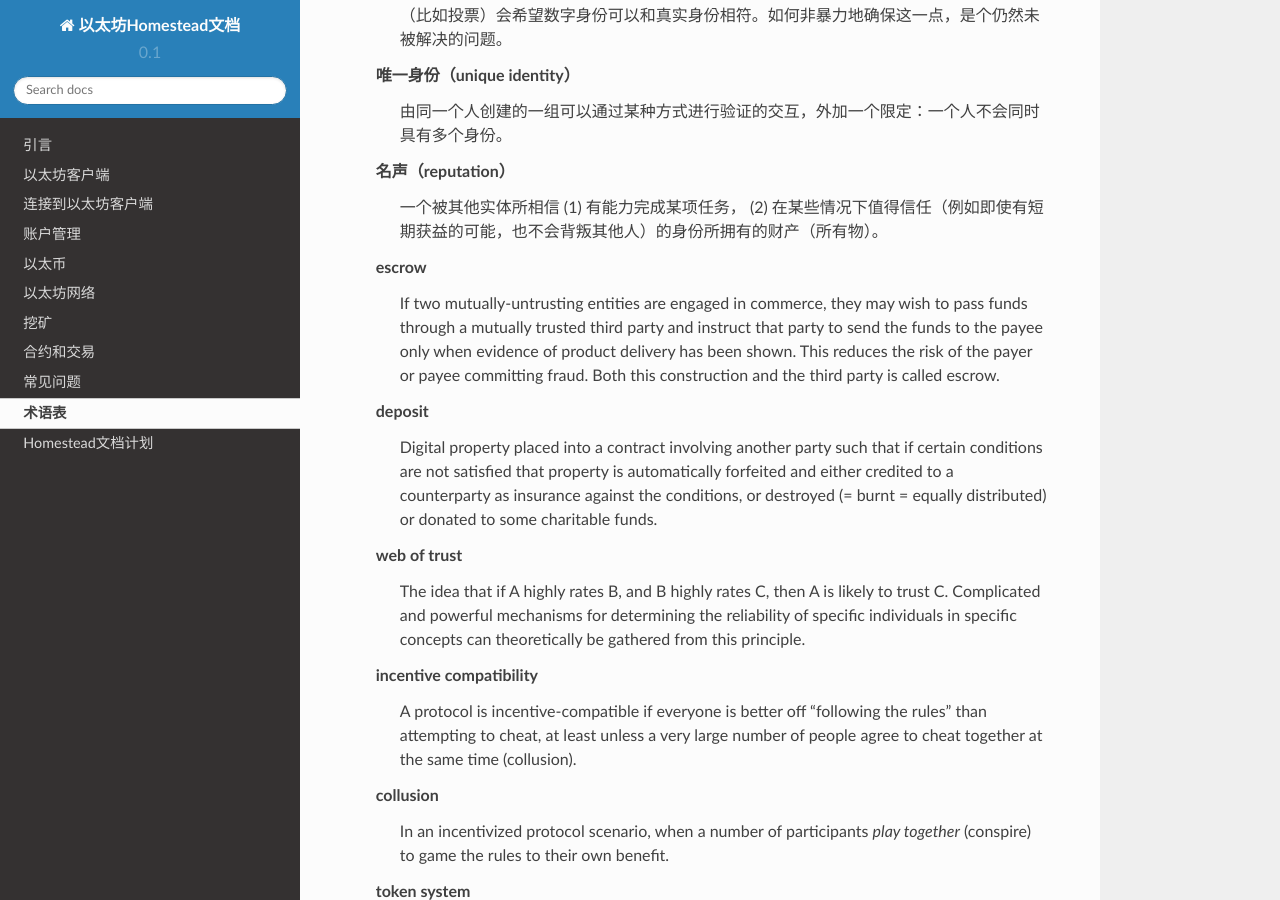
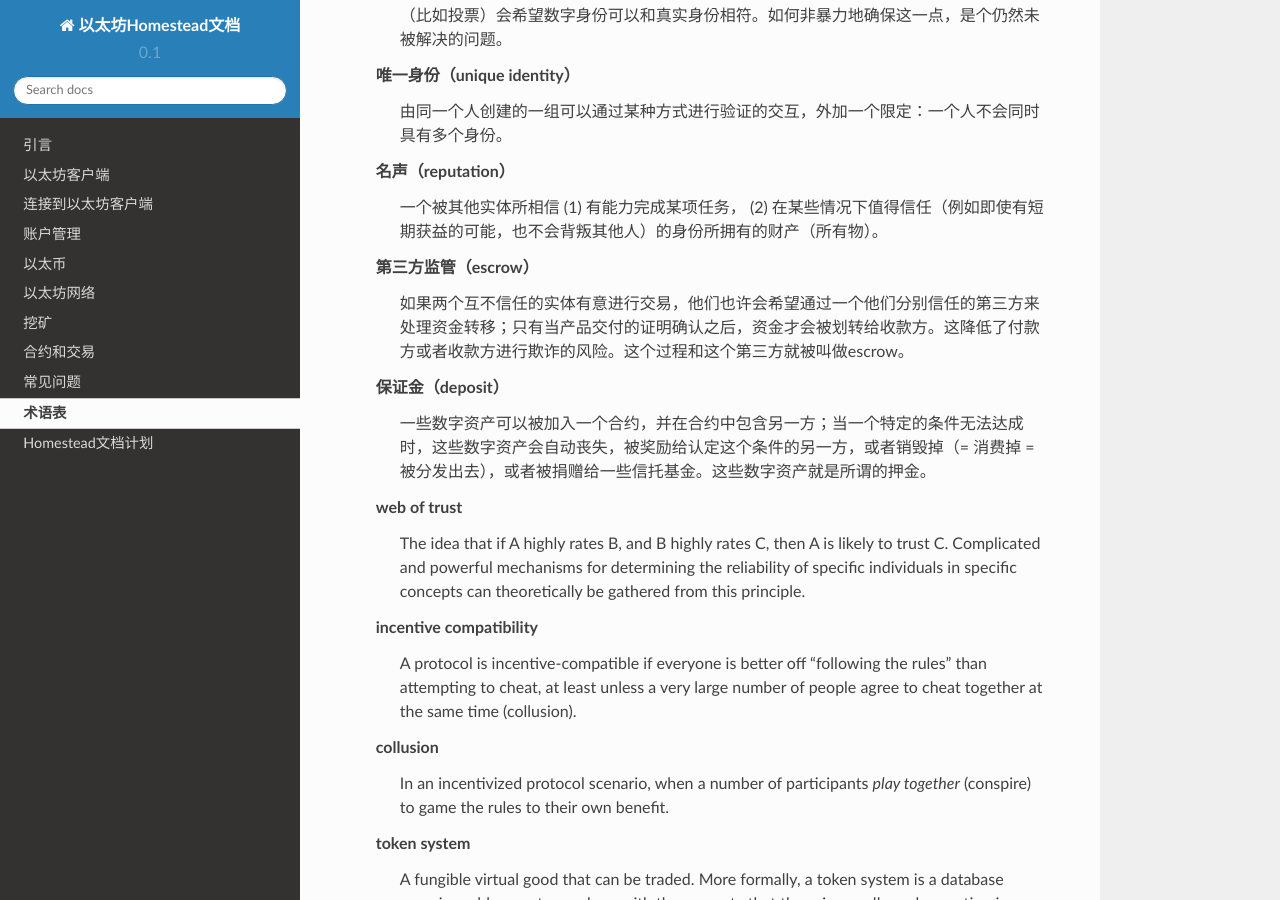
Before and after one commit to riversyang/homestead-guide-cn, a Sphinx documentation site: the page built from source/glossary.rst, in a window 1280 px wide and 900 px high, scrolled down 644 px. Built offline with Sphinx 7.4.7 and the Read the Docs theme 2.0.0, drawn with Linux system fonts in a browser that asks for light colours.

Commit message:
Update translation.

```diff
--- a/source/glossary.rst
+++ b/source/glossary.rst
@@ -30,20 +30,11 @@
    名声（reputation）
       一个被其他实体所相信 (1) 有能力完成某项任务， (2) 在某些情况下值得信任（例如即使有短期获益的可能，也不会背叛其他人）的身份所拥有的财产（所有物）。
 
-   escrow
-      If two mutually-untrusting entities are engaged in commerce, they
-      may wish to pass funds through a mutually trusted third party and
-      instruct that party to send the funds to the payee only when
-      evidence of product delivery has been shown. This reduces the risk
-      of the payer or payee committing fraud. Both this construction and
-      the third party is called escrow.
+   第三方监管（escrow）
+      如果两个互不信任的实体有意进行交易，他们也许会希望通过一个他们分别信任的第三方来处理资金转移；只有当产品交付的证明确认之后，资金才会被划转给收款方。这降低了付款方或者收款方进行欺诈的风险。这个过程和这个第三方就被叫做escrow。
 
-   deposit
-      Digital property placed into a contract involving another party
-      such that if certain conditions are not satisfied that property is
-      automatically forfeited and either credited to a counterparty as
-      insurance against the conditions, or destroyed (= burnt = equally
-      distributed) or donated to some charitable funds.
+   保证金（deposit）
+      一些数字资产可以被加入一个合约，并在合约中包含另一方；当一个特定的条件无法达成时，这些数字资产会自动丧失，被奖励给认定这个条件的另一方，或者销毁掉（= 消费掉 = 被分发出去），或者被捐赠给一些信托基金。这些数字资产就是所谓的押金。
 
    web of trust
       The idea that if A highly rates B, and B highly rates C, then A is
```
